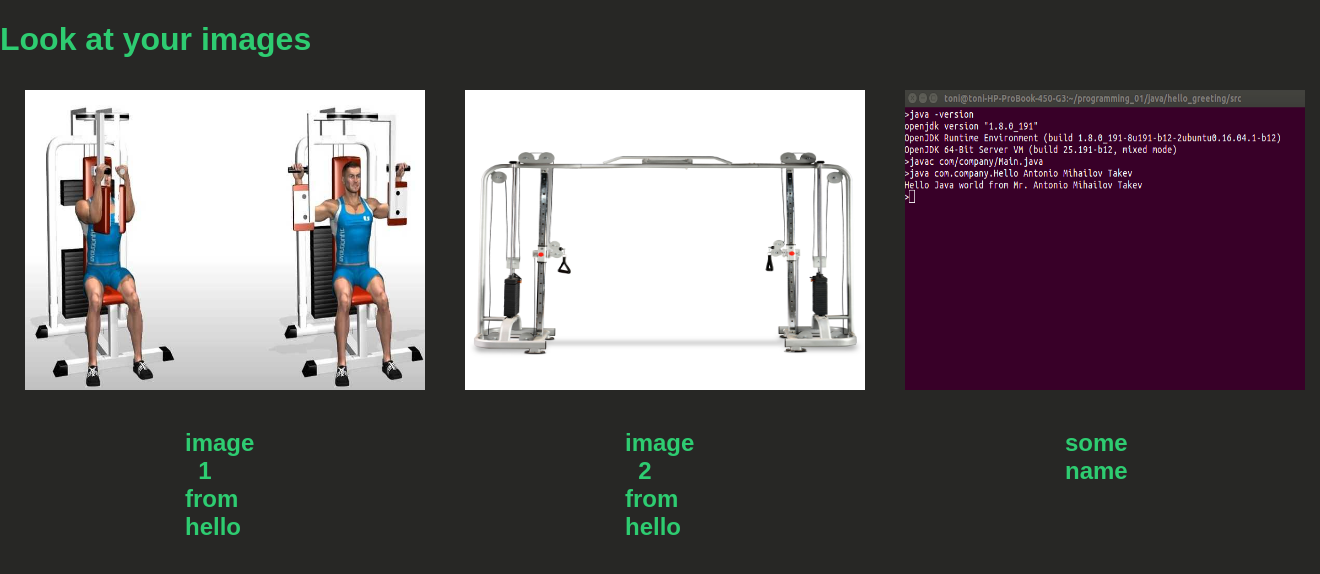
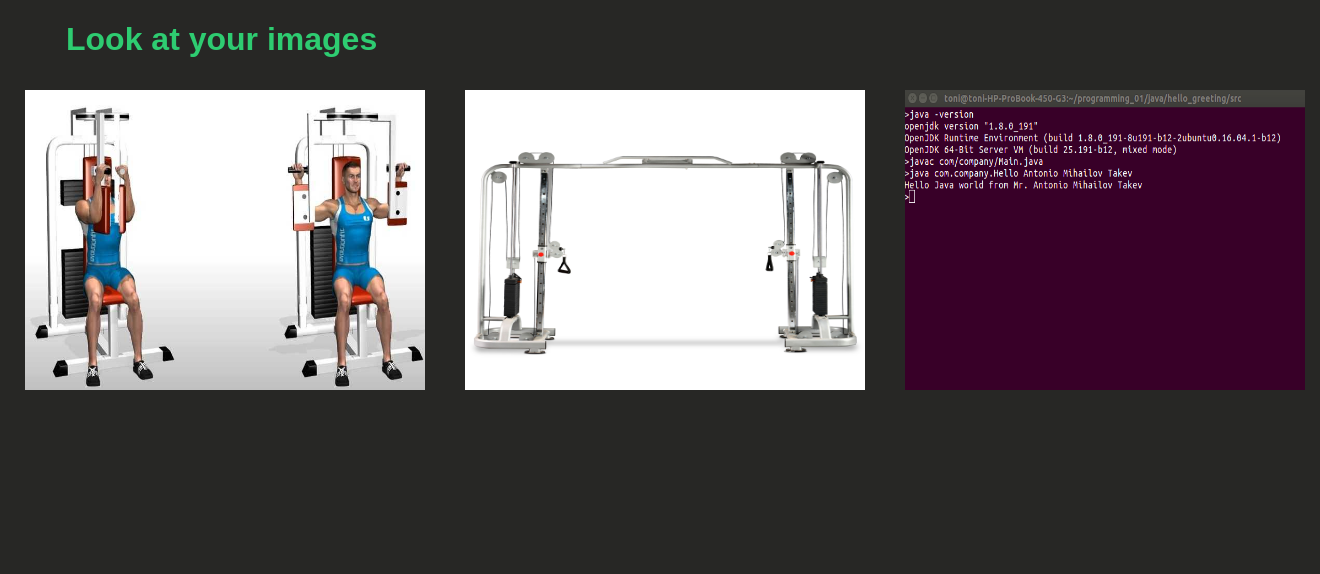
Before and after one commit to toni123321/TheOCRproject, a Django app: page /list/ in a window 1320 px wide. Shown: the part 63-637 px from the top of the page. Run offline with Django 3.2, Linux system fonts and the light colour scheme; a user stored in the database is signed in; data comes from the database, SQL or seed files in the repository; both versions use the stored data as it was after the commit; some web fonts are replaced.

Commit message:
Some late fixes

```diff
--- a/ocr_project/ocr_app/static/css/list_image.css
+++ b/ocr_project/ocr_app/static/css/list_image.css
@@ -3,7 +3,7 @@
   display: flex;
 }
 
-/* Create three equal columns that sits next to each other */
+
 .column {
   -webkit-flex: 1;
   -ms-flex: 1;
@@ -17,7 +17,7 @@
     flex-direction: column;
   }
 }
-div.column:hover {
+div.column img:hover {
   border: 1px solid #777;
 }
 
@@ -40,3 +40,6 @@ div.desc {
 #current_image {
 	width: auto;
 }
+h1{
+	margin-left: 5%;
+}
--- a/ocr_project/ocr_app/templates/current_image.html
+++ b/ocr_project/ocr_app/templates/current_image.html
@@ -12,6 +12,7 @@
   {% include 'nav.html' %}
 <div class="row">
   <div class="column">
+    <h2 id="name">Name: {{ name }}</h2>
     <img class="img" src="../../media/{{ image }}" alt="Not found">
   </div>
   <div class="column">
--- a/ocr_project/ocr_app/templates/list_images.html
+++ b/ocr_project/ocr_app/templates/list_images.html
@@ -16,7 +16,6 @@
         <a href="/current_image/{{ image.id }}/">
         <img src="{{ image.cover.url}}" alt="{{ image.name }}" width="500" height="300">
         </a>
-        <div class="desc"><h2 id="current_image">{{ image.name }}</h2></div>
 
       </div>
     {% endfor %}
--- a/ocr_project/ocr_app/views.py
+++ b/ocr_project/ocr_app/views.py
@@ -93,7 +93,7 @@ def current_image(request, id):
     text = str(ocr(image.cover)).replace("\n", " ")
     #output = engine.say(text)
     #output2 = engine.runAndWait()
-    return render(request, 'current_image.html', {'text':text, 'image': image.cover, 'id': id })
+    return render(request, 'current_image.html', {'text':text, 'image': image.cover, 'id': id ,'name': image.name})
 
 #home page
 def index(request):
```
Also changed, not shown: ocr_project/ocr_app/static/css/current_img.css (+7 -2 lines), ocr_project/db.sqlite3, ocr_project/ocr_app/media/images/deep_thoughts_dYD8qOK.png (added).
